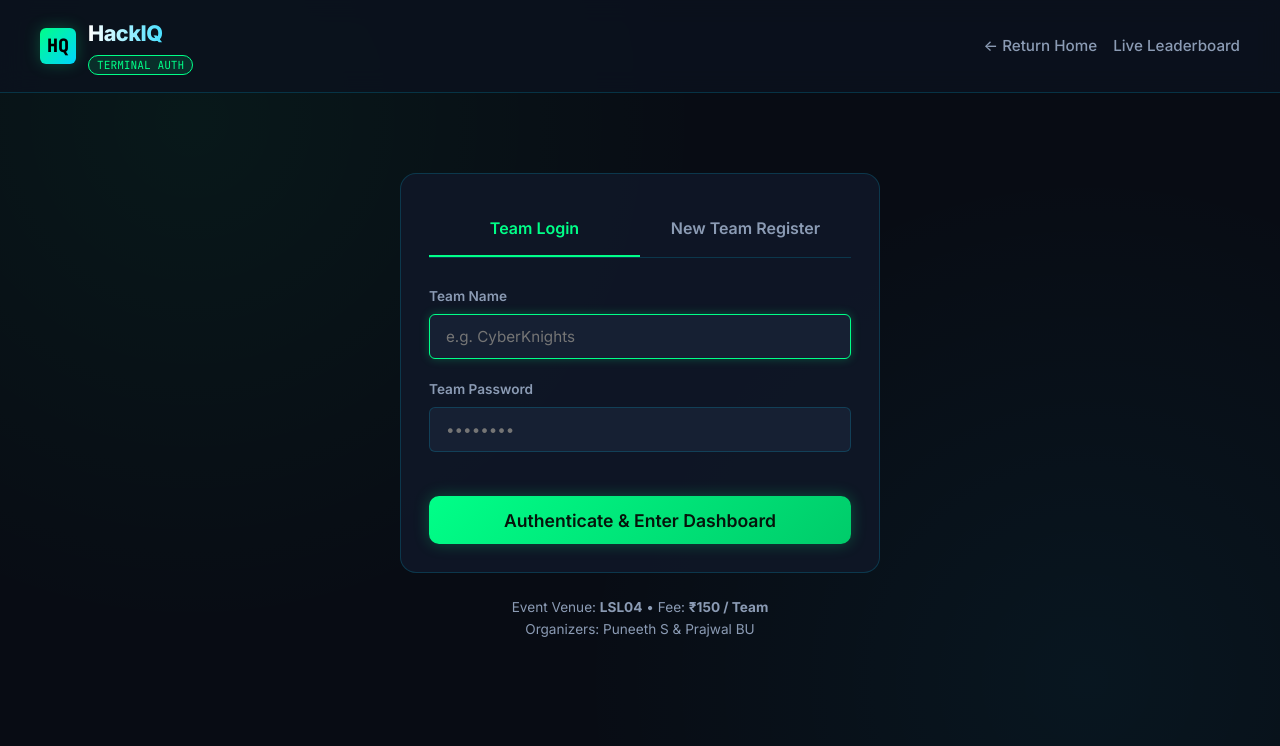
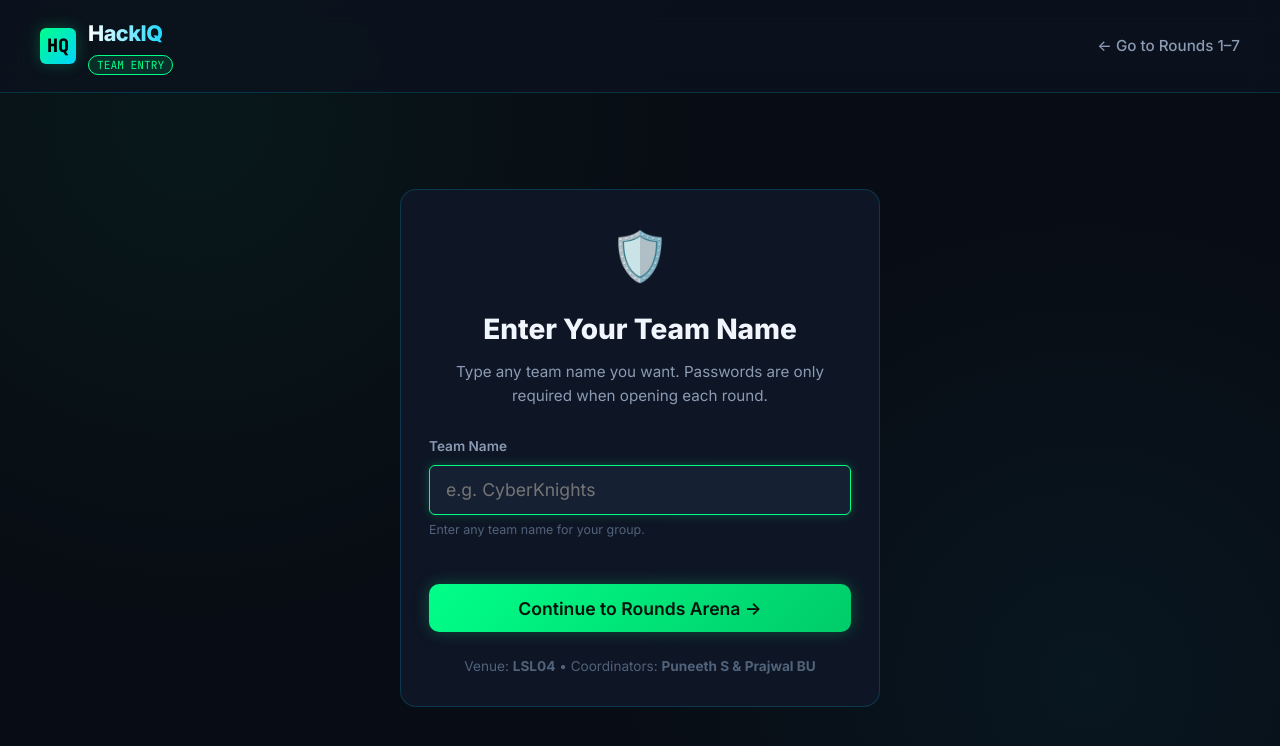
Before and after one commit to Puneeth-S88/hack-iq, a PHP site: page /login.php in a window 1280 px wide. Shown: the top 746 px of the page. Run offline with PHP 8.4, Linux system fonts and the light colour scheme.

Commit message:
Allow any arbitrary team name without account password: round password is only gate

```diff
--- a/login.php
+++ b/login.php
@@ -1,10 +1,32 @@
 <?php
-// login.php - Team Authentication (Login & Register)
+// login.php - Streamlined Team Entry (No complex password needed - Team Name can be anything!)
 require_once __DIR__ . '/includes/auth.php';
+require_once __DIR__ . '/includes/db.php';
 
-if (isTeamLoggedIn()) {
-    header('Location: dashboard.php');
-    exit;
+// If team name submitted via POST
+if ($_SERVER['REQUEST_METHOD'] === 'POST') {
+    $teamName = trim($_POST['team_name'] ?? '');
+    if (!empty($teamName)) {
+        $pdo = getDb();
+        if ($pdo) {
+            $stmt = $pdo->prepare("SELECT id, team_name FROM teams WHERE LOWER(team_name) = LOWER(?) LIMIT 1");
+            $stmt->execute([$teamName]);
+            $team = $stmt->fetch();
+            if (!$team) {
+                $dummy = password_hash('hack123', PASSWORD_DEFAULT);
+                $stmtInsert = $pdo->prepare("INSERT INTO teams (team_name, password_hash, members_info) VALUES (?, ?, 'Team')");
+                $stmtInsert->execute([$teamName, $dummy]);
+                $teamId = (int)$pdo->lastInsertId();
+            } else {
+                $teamId = (int)$team['id'];
+                $teamName = $team['team_name'];
+            }
+            $_SESSION['team_id'] = $teamId;
+            $_SESSION['team_name'] = $teamName;
+            header('Location: index.php');
+            exit;
+        }
+    }
 }
 ?>
 <!DOCTYPE html>
@@ -12,7 +34,7 @@ if (isTeamLoggedIn()) {
 <head>
   <meta charset="UTF-8">
   <meta name="viewport" content="width=device-width, initial-scale=1.0">
-  <title>Team Access — HackIQ</title>
+  <title>Enter Team Name — HackIQ</title>
   <link rel="stylesheet" href="css/style.css">
   <link rel="preconnect" href="https://fonts.googleapis.com">
   <link rel="preconnect" href="https://fonts.gstatic.com" crossorigin>
@@ -26,165 +48,40 @@ if (isTeamLoggedIn()) {
       <div class="brand-icon">HQ</div>
       <div>
         <div class="brand-title">HackIQ</div>
-        <span class="brand-tag">Terminal Auth</span>
+        <span class="brand-tag">Team Entry</span>
       </div>
     </a>
     <div class="nav-actions">
-      <a href="index.php" class="nav-link">← Return Home</a>
-      <a href="leaderboard.php" class="nav-link">Live Leaderboard</a>
+      <a href="index.php" class="nav-link">← Go to Rounds 1–7</a>
     </div>
   </nav>
 
   <div class="container">
-    <div class="auth-wrapper">
-      <div class="card">
-        <div class="auth-tabs">
-          <div class="auth-tab active" id="tabLogin" onclick="switchTab('login')">Team Login</div>
-          <div class="auth-tab" id="tabRegister" onclick="switchTab('register')">New Team Register</div>
-        </div>
+    <div class="auth-wrapper" style="margin-top:4rem;">
+      <div class="card" style="text-align:center;">
+        <div style="font-size:3rem; margin-bottom:0.75rem;">🛡️</div>
+        <h2 style="font-size:1.75rem; font-weight:800; margin-bottom:0.5rem;">Enter Your Team Name</h2>
+        <p style="color:var(--text-muted); font-size:0.95rem; margin-bottom:1.75rem;">
+          Type any team name you want. Passwords are only required when opening each round.
+        </p>
 
-        <div id="authAlert" style="display:none; padding:0.75rem 1rem; border-radius:var(--radius-sm); margin-bottom:1.25rem; font-size:0.9rem; font-family:var(--font-mono);"></div>
-
-        <!-- Login Form -->
-        <form id="loginForm" onsubmit="handleLogin(event)">
-          <div class="form-group">
-            <label class="form-label" for="loginTeamName">Team Name</label>
-            <input type="text" id="loginTeamName" class="form-input" placeholder="e.g. CyberKnights" required autofocus>
+        <form method="POST" action="login.php">
+          <div class="form-group" style="text-align:left;">
+            <label class="form-label" for="team_name">Team Name</label>
+            <input type="text" id="team_name" name="team_name" class="form-input" placeholder="e.g. CyberKnights" required autofocus style="font-size:1.1rem; padding:0.85rem 1rem;">
+            <div class="form-help">Enter any team name for your group.</div>
           </div>
-          <div class="form-group">
-            <label class="form-label" for="loginPassword">Team Password</label>
-            <input type="password" id="loginPassword" class="form-input" placeholder="••••••••" required>
-          </div>
-          <button type="submit" class="btn btn-primary btn-block btn-lg" id="loginBtn" style="margin-top:1.5rem;">
-            Authenticate & Enter Dashboard
+          <button type="submit" class="btn btn-primary btn-block btn-lg" style="margin-top:1.5rem;">
+            Continue to Rounds Arena →
           </button>
         </form>
 
-        <!-- Register Form -->
-        <form id="registerForm" onsubmit="handleRegister(event)" style="display:none;">
-          <div class="form-group">
-            <label class="form-label" for="regTeamName">Team Name (Unique)</label>
-            <input type="text" id="regTeamName" class="form-input" placeholder="e.g. ByteBrigade" required>
-            <div class="form-help">Must be unique across all 15 competing teams.</div>
-          </div>
-          <div class="form-group">
-            <label class="form-label" for="regMembers">Team Members (4 Members)</label>
-            <input type="text" id="regMembers" class="form-input" placeholder="Names: Member 1, Member 2, Member 3, Member 4" required>
-            <div class="form-help">Each team must consist of 4 participants.</div>
-          </div>
-          <div class="form-group">
-            <label class="form-label" for="regPassword">Team Password</label>
-            <input type="password" id="regPassword" class="form-input" placeholder="Create strong team password" required minlength="4">
-          </div>
-          <div class="form-group">
-            <label class="form-label" for="regConfirmPassword">Confirm Password</label>
-            <input type="password" id="regConfirmPassword" class="form-input" placeholder="Re-type password" required minlength="4">
-          </div>
-          <button type="submit" class="btn btn-primary btn-block btn-lg" id="regBtn" style="margin-top:1.5rem;">
-            Register Team & Start
-          </button>
-        </form>
-      </div>
-
-      <div style="text-align:center; margin-top:1.5rem; font-size:0.85rem; color:var(--text-muted);">
-        Event Venue: <strong>LSL04</strong> • Fee: <strong>₹150 / Team</strong><br>
-        Organizers: Puneeth S & Prajwal BU
+        <div style="margin-top:1.5rem; font-size:0.85rem; color:var(--text-dim);">
+          Venue: <strong>LSL04</strong> • Coordinators: <strong>Puneeth S & Prajwal BU</strong>
+        </div>
       </div>
     </div>
   </div>
 
-  <script src="js/app.js"></script>
-  <script>
-    function switchTab(tab) {
-      const alertBox = document.getElementById('authAlert');
-      alertBox.style.display = 'none';
-
-      if (tab === 'login') {
-        document.getElementById('tabLogin').classList.add('active');
-        document.getElementById('tabRegister').classList.remove('active');
-        document.getElementById('loginForm').style.display = 'block';
-        document.getElementById('registerForm').style.display = 'none';
-        document.getElementById('loginTeamName').focus();
-      } else {
-        document.getElementById('tabLogin').classList.remove('active');
-        document.getElementById('tabRegister').classList.add('active');
-        document.getElementById('loginForm').style.display = 'none';
-        document.getElementById('registerForm').style.display = 'block';
-        document.getElementById('regTeamName').focus();
-      }
-    }
-
-    function showAlert(msg, isSuccess = false) {
-      const alertBox = document.getElementById('authAlert');
-      alertBox.innerText = msg;
-      alertBox.style.display = 'block';
-      if (isSuccess) {
-        alertBox.style.background = 'rgba(0, 255, 136, 0.12)';
-        alertBox.style.color = 'var(--accent-green)';
-        alertBox.style.border = '1px solid var(--accent-green)';
-      } else {
-        alertBox.style.background = 'rgba(255, 51, 102, 0.12)';
-        alertBox.style.color = '#ff99aa';
-        alertBox.style.border = '1px solid var(--accent-red)';
-      }
-    }
-
-    async function handleLogin(e) {
-      e.preventDefault();
-      const team_name = document.getElementById('loginTeamName').value.trim();
-      const password = document.getElementById('loginPassword').value.trim();
-      const btn = document.getElementById('loginBtn');
-
-      btn.disabled = true;
-      btn.innerText = 'Authenticating...';
-
-      const res = await App.fetch('api/login.php', {
-        method: 'POST',
-        body: { team_name, password }
-      });
-
-      btn.disabled = false;
-      btn.innerText = 'Authenticate & Enter Dashboard';
-
-      if (res.success) {
-        showAlert('Authentication verified! Redirecting to Arena...', true);
-        setTimeout(() => { window.location.href = 'dashboard.php'; }, 700);
-      } else {
-        showAlert(res.error || 'Login failed.');
-      }
-    }
-
-    async function handleRegister(e) {
-      e.preventDefault();
-      const team_name = document.getElementById('regTeamName').value.trim();
-      const members_info = document.getElementById('regMembers').value.trim();
-      const password = document.getElementById('regPassword').value.trim();
-      const confirm_password = document.getElementById('regConfirmPassword').value.trim();
-      const btn = document.getElementById('regBtn');
-
-      if (password !== confirm_password) {
-        showAlert('Passwords do not match.');
-        return;
-      }
-
-      btn.disabled = true;
-      btn.innerText = 'Registering Team...';
-
-      const res = await App.fetch('api/register.php', {
-        method: 'POST',
-        body: { team_name, members_info, password, confirm_password }
-      });
-
-      btn.disabled = false;
-      btn.innerText = 'Register Team & Start';
-
-      if (res.success) {
-        showAlert('Team successfully registered! Redirecting to Arena...', true);
-        setTimeout(() => { window.location.href = 'dashboard.php'; }, 700);
-      } else {
-        showAlert(res.error || 'Registration failed.');
-      }
-    }
-  </script>
 </body>
 </html>
```
Also changed, not shown: api/login.php (+18 -13 lines).
